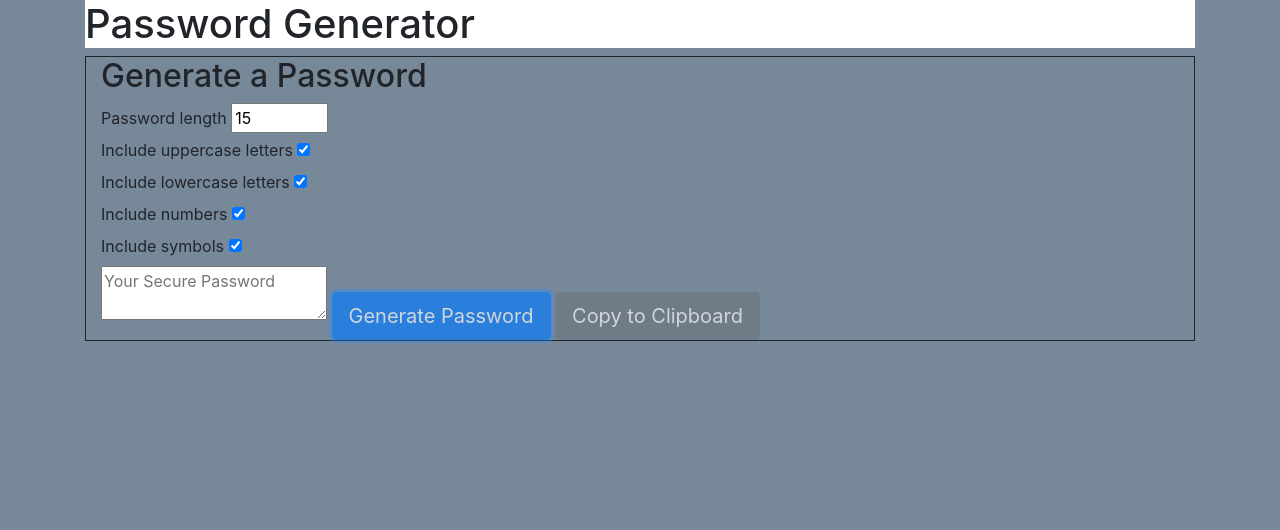
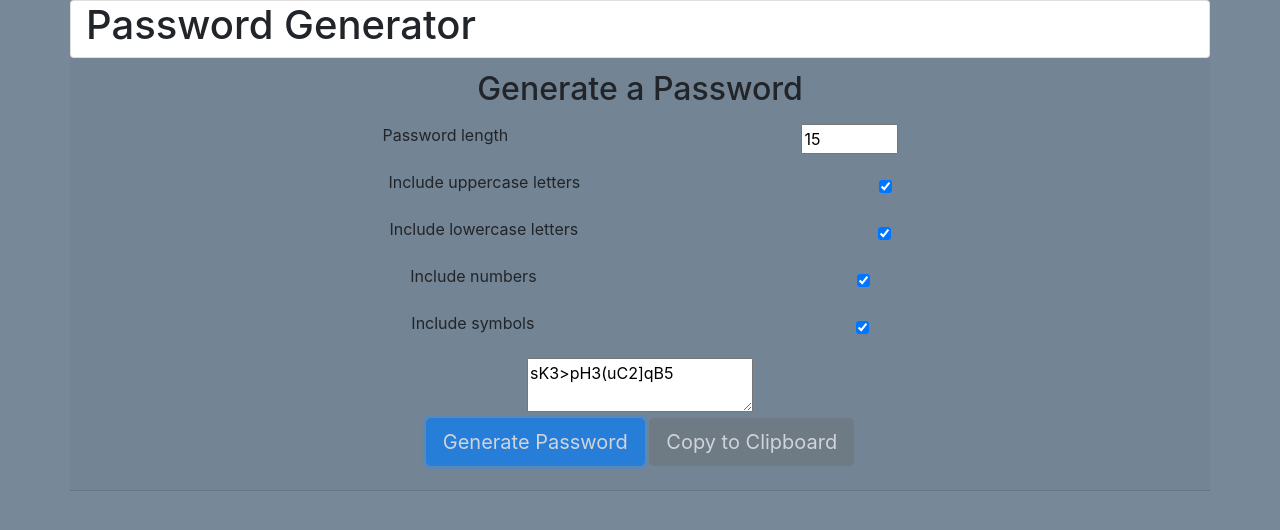
Before and after one commit to acthomas83/hw3_PW_Algorithms, a plain HTML site: page index.html in a window 1280 px wide. Both pictures are taken after a click on the button "Generate Password". Drawn offline with nearby package versions, Linux system fonts and the light colour scheme.

Commit message:
final changes

```diff
--- a/index.html
+++ b/index.html
@@ -15,13 +15,24 @@
 </head>
 
 <body>
-  <header class = "container" ;>
+
+  <!-- <div class="card">
+    <h5 class="card-header">Featured</h5>
+    <div class="card-body">
+      <h5 class="card-title">Special title treatment</h5>
+      <p class="card-text">With supporting text below as a natural lead-in to additional content.</p>
+      <a href="#" class="btn btn-primary">Go somewhere</a>
+    </div>
+  </div> -->
+
+
+  <header class="container card" ;>
     <h1>Password Generator</h1>
-  </headerclass=container;>
-  <div class = "container parent";>
+  </header>
+  <div class="container card-header text-center" ;>
     <h2>Generate a Password</h2>
 
-    <div class="settings">
+    <div class="card-title">
       <div class="setting">
         <label>Password length</label>
         <input type="number" id="length" min='8' max='128' value='15' />
@@ -43,11 +54,14 @@
         <input type="checkbox" id="symbols" checked />
       </div>
 
-    <textarea class="tetra" readonly id="password" placeholder="Your Secure Password" aria-label="Generated Password"></textarea>
+      <textarea class="tetra" readonly id="password" placeholder="Your Secure Password"
+        aria-label="Generated Password"></textarea>
+      <div>
         <button class="btn btn-primary btn-lg disabled buttons" id="generate">Generate Password</button>
         <button class="btn btn-secondary btn-lg disabled" id="copy">
           Copy to Clipboard
         </button>
+      </div>
     </div>
 </body>
 
--- a/script.js
+++ b/script.js
@@ -1,4 +1,4 @@
-var resultEl = document.querySelector('.tetra');
+var resultEl = document.getElementById('password');
 var lengthEl = document.getElementById('length');
 var uppercaseEl = document.getElementById('uppercase');
 var lowercaseEl = document.getElementById('lowercase');
@@ -6,7 +6,7 @@ var numbersEl = document.getElementById('numbers');
 var symbolsEl = document.getElementById('symbols');
 var generateEl = document.getElementById('generate');
 var clipboard = document.getElementById('copy');
--
+
 var randomFunc = {
 	lower: getRandomLower,
 	upper: getRandomUpper,
@@ -14,41 +14,44 @@ var randomFunc = {
 	symbol: getRandomSymbol,
 }
 
+console.log(uppercaseEl)
 
+// var lowercase = ["a", "b", "c"];
+// var uppercase = ["D", "E", "F"];
+// var symbols = ["!", "@", "#"];
 
+// var random = [];
 
 // make an array of lowercase letters
-let uppercase = ['U', 'X']
+// let uppercase = ['U', 'X']
 // make an array of uppercase letters
 // make an array of symbols
 // create an empty array that will hold your random letters
 // for loop to go through array
-  for(var i=0; i < uppercase.length; i++){
-    var randomNum = Math.floor(Math.random() * 27)
-    var randomLetter = uppercase[randomNum]
-    // save this variable by pushing it to an empty array
 
-  }
+
+
+// function getRandomUpper() {
+//   for(var i=0; i < uppercase.length; i++){
+//     var randomNum = Math.floor(Math.random() * 27)
+//     var randomLetter = uppercase[randomNum]
+//     // save this variable by pushing it to an empty array
+//     random.push(randomLetter)
+//     console.log(random)
+//   }
+// }
+
+//   function getRandomLower() {
+//     for(var i=0; i < lowercaseEl.length; i++){
+//       var randomNum = Math.floor(Math.random() * 27)
+//       var randomLetter = lowercaseEl[randomNum]
+//       random.push(randomLetter)
+
+//     }
+// }
 
   // you will have a list of random letters
   // which will be generated password
-
-
-
-
-
-
-
-
-
-
-
-
-
-
-
-
-
 
 
 clipboard.addEventListener('click', function() {
@@ -76,11 +79,40 @@ generateEl.addEventListener('click', function() {
 });
 
 function generatePassword(lower, upper, number, symbol, length) {
-	var generatedPassword = '';
-	var typesCount = lower + upper + number + symbol;
-	var typesArr = [{lower}, {upper}, {number}, {symbol}].filter(item => Object.values(item)[0]);
+	let generatedPassword = '';
+	const typesCount = lower + upper + number + symbol;
+	const typesArr = [{lower}, {upper}, {number}, {symbol}].filter(item => Object.values(item)[0]);
 
 	// Doesn't have a selected type
 	if(typesCount === 0) {
 		return '';
-	}}
+	}
+
+	// create a loop
+	for(let i=0; i<length; i+=typesCount) {
+		typesArr.forEach(type => {
+			const funcName = Object.keys(type)[0];
+			generatedPassword += randomFunc[funcName]();
+		});
+	}
+
+	const finalPassword = generatedPassword.slice(0, length);
+
+	return finalPassword;
+}
+function getRandomLower() {
+	return String.fromCharCode(Math.floor(Math.random() * 26) + 97);
+}
+
+function getRandomUpper() {
+	return String.fromCharCode(Math.floor(Math.random() * 26) + 65);
+}
+
+function getRandomNumber() {
+	return +String.fromCharCode(Math.floor(Math.random() * 10) + 48);
+}
+
+function getRandomSymbol() {
+	const symbols = '!@#$%^&*(){}[]=<>/,.'
+	return symbols[Math.floor(Math.random() * symbols.length)];
+}
--- a/style.css
+++ b/style.css
@@ -11,3 +11,10 @@ h1 {
 .buttons {
 
 }
+.setting {
+	display: flex;
+	justify-content: space-evenly;
+	align-items: center;
+    margin: 15px 0;
+    text-align: center;
+}
```
Lines whose indentation alone changed are shown as unchanged.
